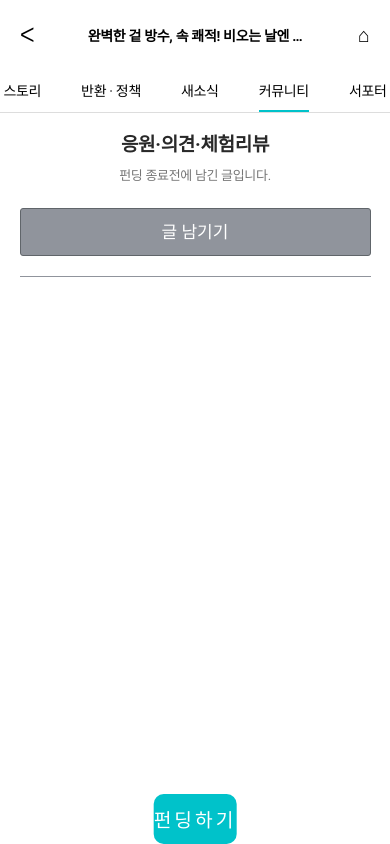
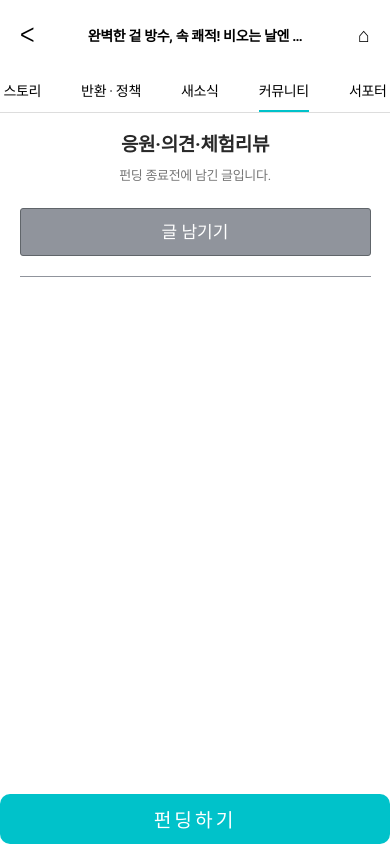
Before and after one commit to bigtae1007/frontend_clone, a React (Create React App) app: page /fund/detail/1/cummunity in a window 390 px wide. Built offline with nearby package versions, Linux system fonts and the light colour scheme; no server answers.

Commit message:
수정 . 반응형 CSS 수정

```diff
--- a/src/components/DetailSideMenu.jsx
+++ b/src/components/DetailSideMenu.jsx
@@ -169,6 +169,9 @@ const DetailSideMenu = ({
 export default DetailSideMenu;
 const WrapSlideMenu = styled.div`
   width: 284px;
+  @media screen and (max-width: 700px) {
+    width: 100%;
+  }
 `;
 
 const SuccessBar = styled.div`
--- a/src/pages/Cummunity.jsx
+++ b/src/pages/Cummunity.jsx
@@ -80,8 +80,11 @@ const WrapSideMenu = styled.div`
 `;
 
 const WrapBtn = styled.div`
+  width: 100%;
+  display: none;
   @media screen and (max-width: 700px) {
     position: fixed;
+    display: block;
     bottom: 0;
     left: 50%;
     transform: translateX(-50%);
```
